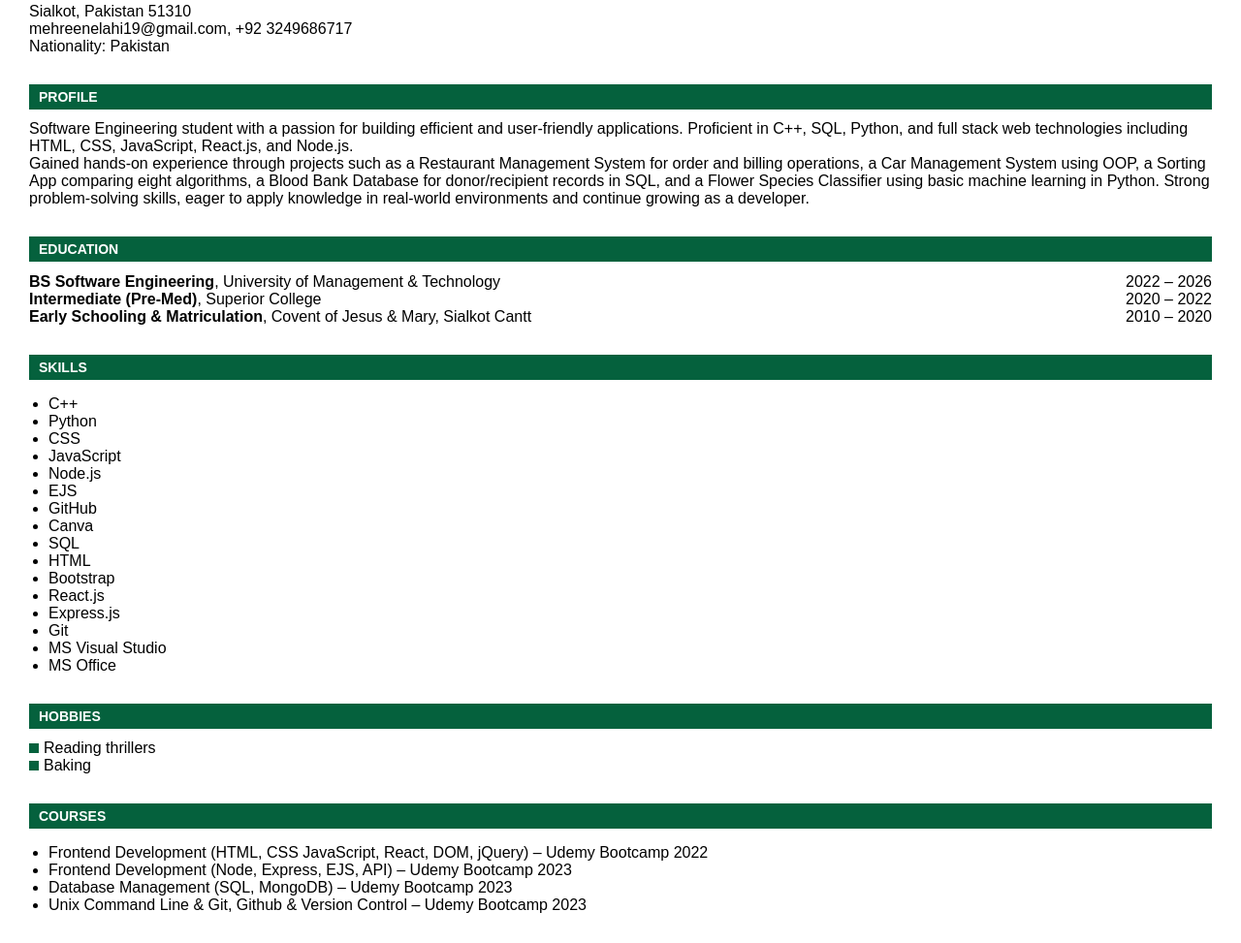
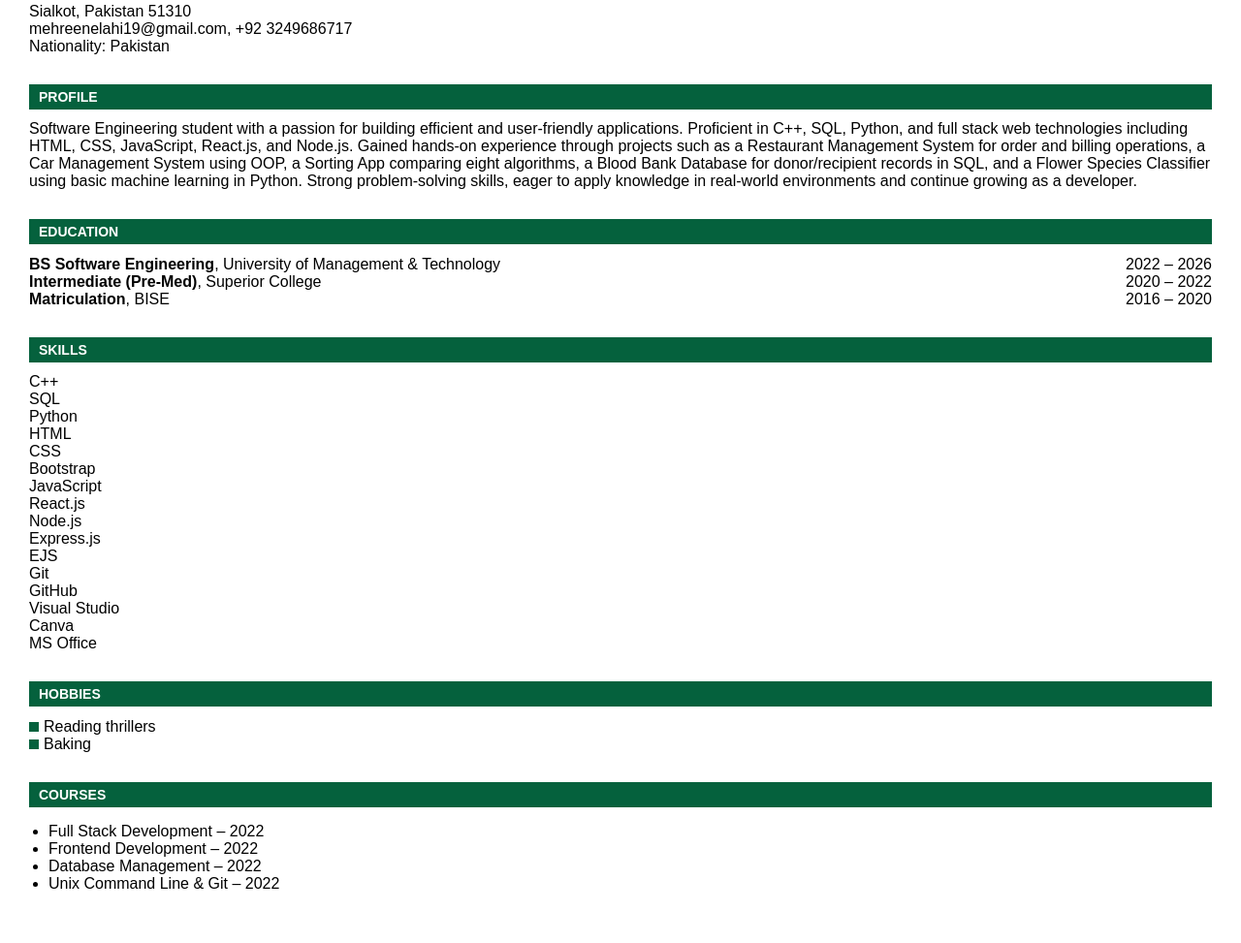
Before and after one commit to MehreenElahi99/cv, a plain HTML site: page index.html in a window 1280 px wide. Shown: the part 142-1115 px from the top of the page at 97% size. After the commit the page ends 1093 px from the top, so only its background shows below. Drawn offline with Linux system fonts and the light colour scheme.

Commit message:
Update index.html

```diff
--- a/index.html
+++ b/index.html
@@ -2,7 +2,7 @@
 <html>
 <head>
   <title>Mehreen Elahi CV</title>
-  <link rel="stylesheet" href="style.css">
+  <link rel="stylesheet" type="text/css" href="style.css">
 </head>
 <body>
 
@@ -17,10 +17,7 @@
 
 <h2>PROFILE</h2>
 <div>
-  Software Engineering student with a passion for building efficient and user-friendly applications. Proficient in C++, SQL, Python, and full stack web technologies including HTML, CSS, JavaScript, React.js, and Node.js.
-</div>
-<div>
-  Gained hands-on experience through projects such as a Restaurant Management System for order and billing operations, a Car Management System using OOP, a Sorting App comparing eight algorithms, a Blood Bank Database for donor/recipient records in SQL, and a Flower Species Classifier using basic machine learning in Python. Strong problem-solving skills, eager to apply knowledge in real-world environments and continue growing as a developer.
+  Software Engineering student with a passion for building efficient and user-friendly applications. Proficient in C++, SQL, Python, and full stack web technologies including HTML, CSS, JavaScript, React.js, and Node.js. Gained hands-on experience through projects such as a Restaurant Management System for order and billing operations, a Car Management System using OOP, a Sorting App comparing eight algorithms, a Blood Bank Database for donor/recipient records in SQL, and a Flower Species Classifier using basic machine learning in Python. Strong problem-solving skills, eager to apply knowledge in real-world environments and continue growing as a developer.
 </div>
 
 <h2>EDUCATION</h2>
@@ -33,29 +30,29 @@
   <div class="right">2020 – 2022</div>
 </div>
 <div class="two-col">
-  <div><b>Early Schooling & Matriculation</b>, Covent of Jesus & Mary, Sialkot Cantt</div>
-  <div class="right">2010 – 2020</div>
+  <div><b>Matriculation</b>, BISE</div>
+  <div class="right">2016 – 2020</div>
 </div>
 
 <h2>SKILLS</h2>
-<ul>
-  <li>C++</li>
-  <li>Python</li>
-  <li>CSS</li>
-  <li>JavaScript</li>
-  <li>Node.js</li>
-  <li>EJS</li>
-  <li>GitHub</li>
-  <li>Canva</li>
-  <li>SQL</li>
-  <li>HTML</li>
-  <li>Bootstrap</li>
-  <li>React.js</li>
-  <li>Express.js</li>
-  <li>Git</li>
-  <li>MS Visual Studio</li>
-  <li>MS Office</li>
-</ul>
+<div class="skills-grid">
+  <div>C++</div>
+  <div>SQL</div>
+  <div>Python</div>
+  <div>HTML</div>
+  <div>CSS</div>
+  <div>Bootstrap</div>
+  <div>JavaScript</div>
+  <div>React.js</div>
+  <div>Node.js</div>
+  <div>Express.js</div>
+  <div>EJS</div>
+  <div>Git</div>
+  <div>GitHub</div>
+  <div>Visual Studio</div>
+  <div>Canva</div>
+  <div>MS Office</div>
+</div>
 
 <h2>HOBBIES</h2>
 <div><span class="small-box"></span>Reading thrillers</div>
@@ -63,10 +60,10 @@
 
 <h2>COURSES</h2>
 <ul>
-  <li>Frontend Development (HTML, CSS JavaScript, React, DOM, jQuery) – Udemy Bootcamp 2022</li>
-  <li>Frontend Development (Node, Express, EJS, API) – Udemy Bootcamp 2023</li>
-  <li>Database Management (SQL, MongoDB) – Udemy Bootcamp 2023</li>
-  <li>Unix Command Line & Git, Github & Version Control – Udemy Bootcamp 2023</li>
+  <li>Full Stack Development – 2022</li>
+  <li>Frontend Development – 2022</li>
+  <li>Database Management – 2022</li>
+  <li>Unix Command Line & Git – 2022</li>
 </ul>
 
 </body>
```
